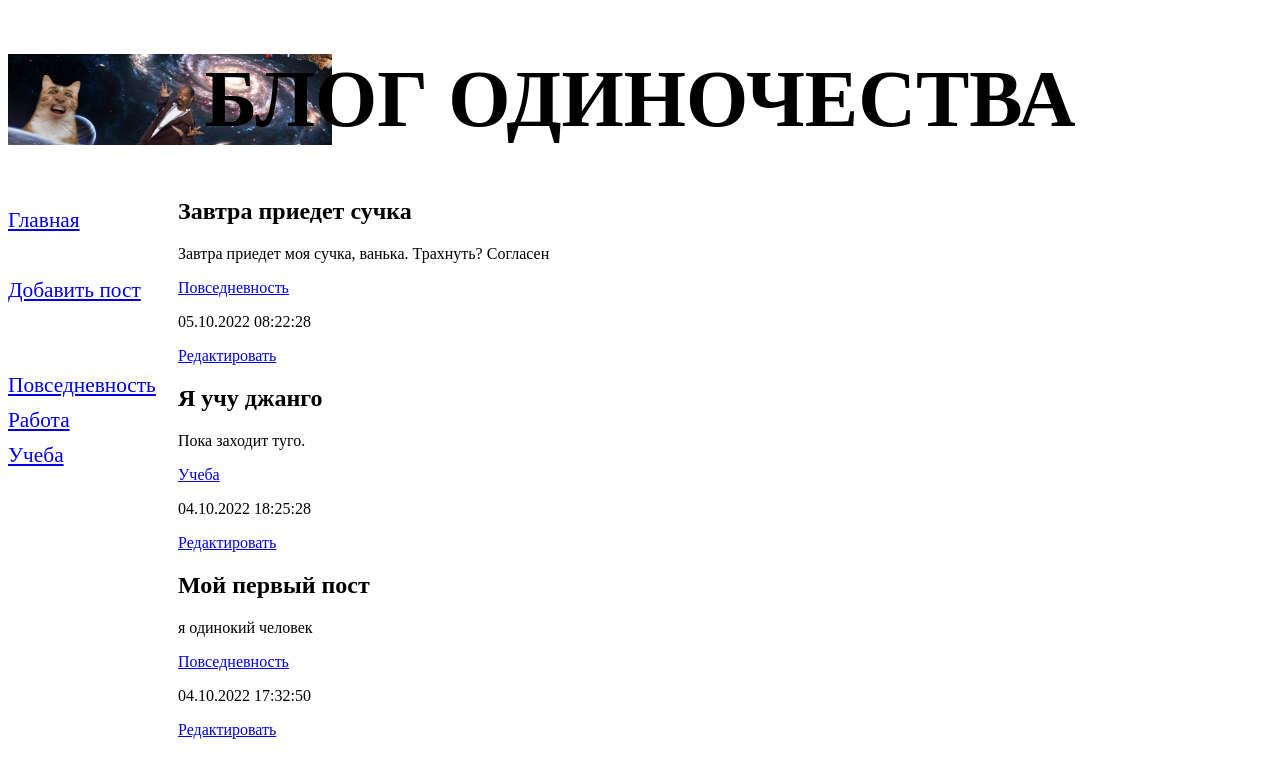
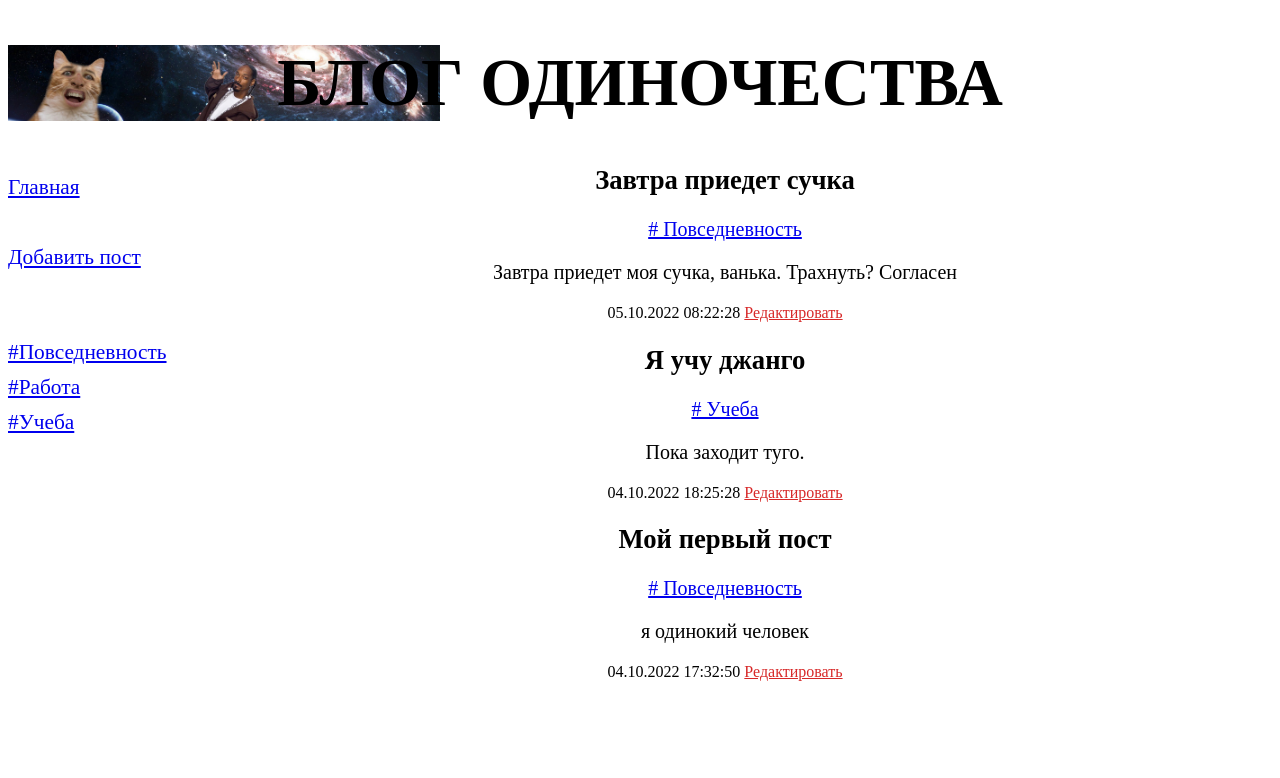
Before and after one commit to sensensation/django-blog, a Django app: page /bboard/ in a window 1280 px wide. Shown: the top 778 px of the page. Run offline with Django 4.2, Linux system fonts and the light colour scheme; data comes from the database, SQL or seed files in the repository; both versions use the stored data as it was after the commit.

Commit message:
Ver 1c - css update

```diff
--- a/blogconfig/bboard/models.py
+++ b/blogconfig/bboard/models.py
@@ -4,7 +4,7 @@ from django.db import models
 
 
 class Bb(models.Model):
-    title = models.CharField(max_length=50, verbose_name="Пост")
+    title = models.CharField(max_length=50, verbose_name="Заголовок")
     content = models.TextField(null=True, blank=True, verbose_name="Описание")
     published = models.DateTimeField(
         auto_now_add=True, db_index=True, verbose_name="Опубликовано"
--- a/blogconfig/bboard/static/bboard/style.css
+++ b/blogconfig/bboard/static/bboard/style.css
@@ -1,8 +1,11 @@
 header h1 {
-   font-size: 60pt;
+   font-size: 50pt;
    text-transform: uppercase;
    text-align: center;
-   background: url("bg.jpg") left / auto 200% no-repeat
+   background: url("bg.jpg") left / auto 320% no-repeat
+}
+a.pbutton {
+   color: RGB(215,40,40);
 }
 nav {
    font-size: 16pt;
@@ -16,3 +19,15 @@ nav a {
 section {
    margin-left: 170px;
 }
+h2.title {
+   font-size: 20pt;
+   text-align: center;
+}
+p.rubric {
+   text-align: center;
+   font-size: 15pt;
+}
+p.content{
+   text-align: center;
+   font-size: 15pt;
+}
--- a/blogconfig/bboard/templates/bboard/by_rubric.html
+++ b/blogconfig/bboard/templates/bboard/by_rubric.html
@@ -8,7 +8,7 @@
 <div>
    <h2>{{ bb.title }}</h2>
    <p>{{ bb.content }}</p>
-   <p>{{ bb.published|date:"d.m.Y H:i:s" }}</p>
+   <p>{{ bb.published|date:"d.m.Y H:i:s" }} <a href="{% url 'post_edit' bb.id %}">Редактировать</a></p>
 </div>
 {% endfor %}
 {% endblock %}
--- a/blogconfig/bboard/templates/bboard/index.html
+++ b/blogconfig/bboard/templates/bboard/index.html
@@ -3,13 +3,10 @@
 {% block content %}
 {% for bb in bbs %}
 <div>
-   <h2>{{ bb.title }}</h2>
-   <p>{{ bb.content }}</p>
-   <p><a href="{% url 'by_rubric' bb.rubric.pk %}">
-   {{ bb.rubric.name }}</a></p>
-   <p>{{ bb.published|date:"d.m.Y H:i:s" }}</p>
-   <p><a href="{% url 'post_edit' bb.id %}">Редактировать</a>
-
+   <h2 class="title">{{ bb.title }}</h2>
+   <p class="rubric"><a href="{% url 'by_rubric' bb.rubric.pk %}"> # {{ bb.rubric.name }} </a></p>
+   <p class="content">{{ bb.content }}</p>
+   <p style="text-align:center">{{ bb.published|date:"d.m.Y H:i:s" }} <a href="{% url 'post_edit' bb.id %}" class="pbutton">Редактировать</a></p>
 </div>
 {% endfor %}
 {% endblock %}
--- a/blogconfig/bboard/templates/layout/basic.html
+++ b/blogconfig/bboard/templates/layout/basic.html
@@ -21,7 +21,7 @@
          <br>
          {% for rubric in rubrics %}
          <a href="{% url 'by_rubric' rubric.pk %}">
-         {{ rubric.name }}</a>
+         #{{ rubric.name }}</a>
          {% endfor %}
       </nav>
       <section>
--- a/blogconfig/blogconfig/settings.py
+++ b/blogconfig/blogconfig/settings.py
@@ -116,7 +116,7 @@ USE_TZ = True
 # Static files (CSS, JavaScript, Images)
 # https://docs.djangoproject.com/en/4.1/howto/static-files/
 
-STATIC_URL = "static/"
+STATIC_URL = "/static/"
 
 # Default primary key field type
 # https://docs.djangoproject.com/en/4.1/ref/settings/#default-auto-field
```
Also changed, not shown: blogconfig/db.sqlite3.
